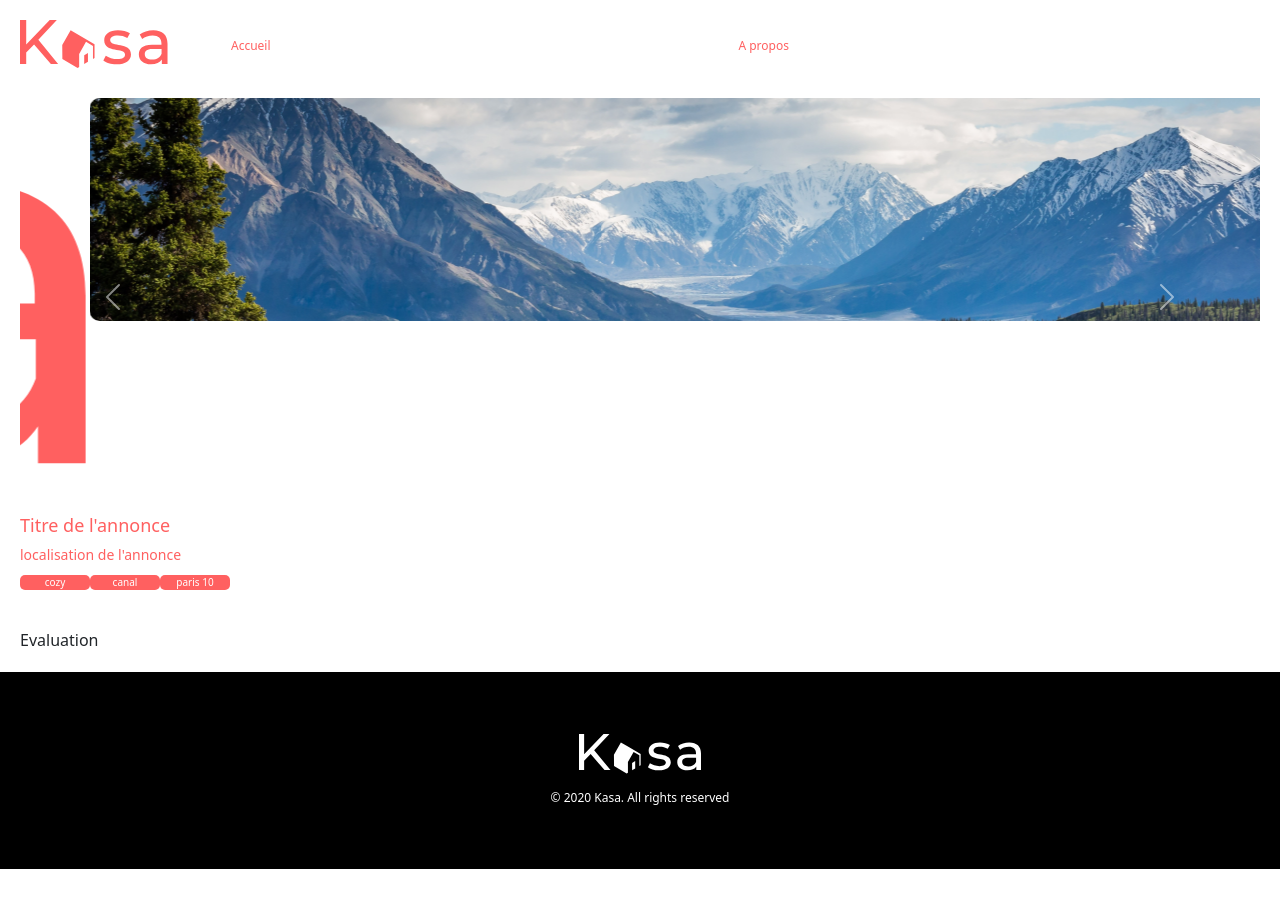
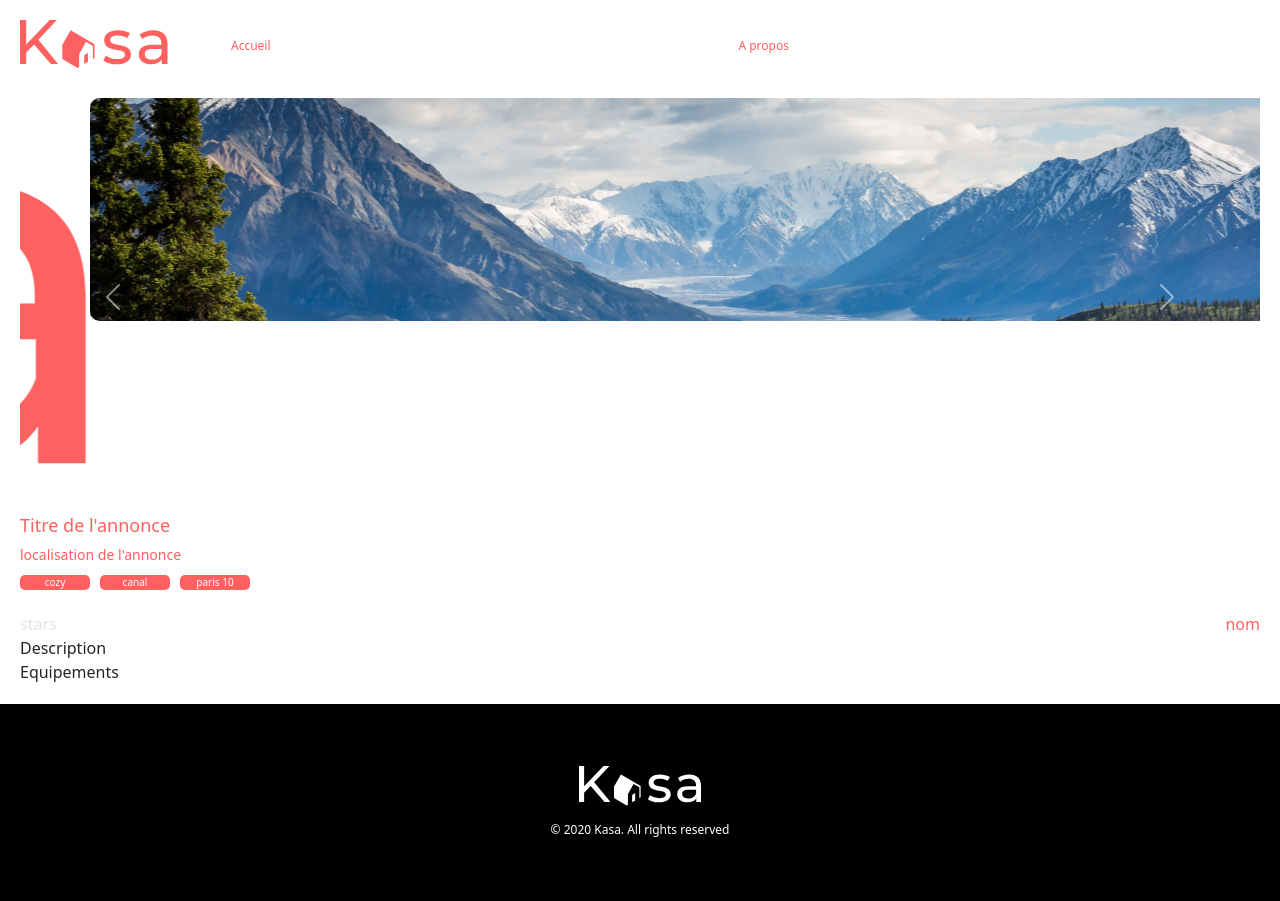
Before and after one commit to JoanaSimaozinho/Projet7-Kasa-Joana-Simaozinho, a React (Create React App) app: page /fichelogement in a window 1280 px wide. Before the commit the page ends 869 px from the top, so only its background shows below. Built offline with nearby package versions, Linux system fonts and the light colour scheme.

Commit message:
Ajout du composant avis

```diff
--- a/src/components/Avis/Avis.css
+++ b/src/components/Avis/Avis.css
@@ -0,0 +1,17 @@
+.avis {
+  display: flex;
+  justify-content: space-between;
+}
+
+.stars {
+  color: #e3e3e3;
+}
+
+.stars:hover {
+  cursor: pointer;
+  color: #ff6060;
+}
+
+.name {
+  color: #ff6060;
+}
--- a/src/components/Avis/Avis.js
+++ b/src/components/Avis/Avis.js
@@ -2,7 +2,15 @@ import * as React from "react";
 import "./Avis.css";
 
 function Avis() {
-  return <div>Evaluation</div>;
+  return (
+    <div>
+      <div className="avis">
+        {/* Etoiles et nom de la personne qui a donné son avis */}
+        <div className="stars"> stars </div>
+        <div className="name"> nom </div>
+      </div>
+    </div>
+  );
 }
 
 export default Avis;
--- a/src/components/Tags/Tags.css
+++ b/src/components/Tags/Tags.css
@@ -13,8 +13,5 @@
   color: white;
   width: 70px;
   text-align: center;
+  margin-right: 10px;
 }
-
-.mb-tags {
-  margin-bottom: 16px;
-}
--- a/src/pages/FicheLogement/FicheLogement.js
+++ b/src/pages/FicheLogement/FicheLogement.js
@@ -10,6 +10,9 @@ function FicheLogement() {
       <Location />
       <Tags />
       <Avis />
+
+      <div>Description</div>
+      <div>Equipements</div>
     </div>
   );
 }
```
